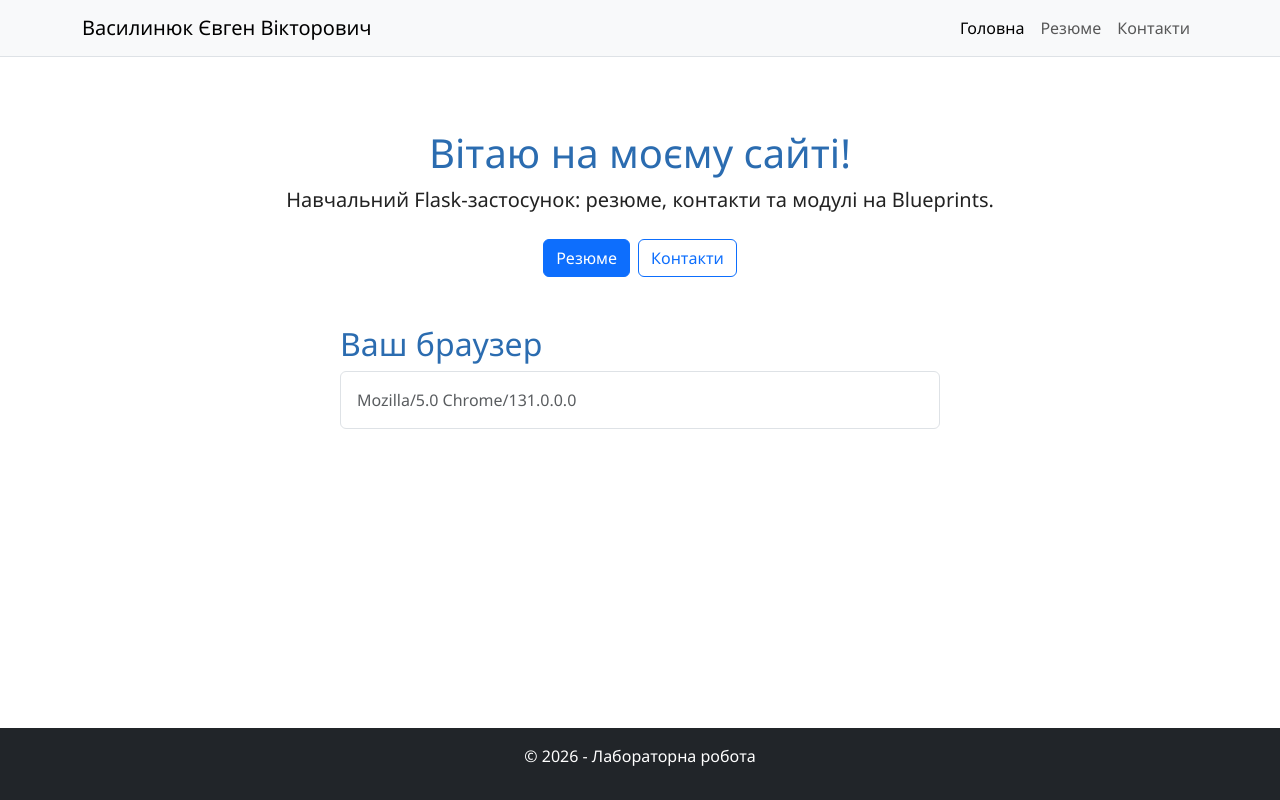
After one commit to yevhen-vasylyniuk/flask-app-lab, a Flask app: page /homepage in a window 1280 px wide. The commit adds this page. Run offline with Flask 3, Linux system fonts and the light colour scheme.

Commit message:
Restructure app into package, add homepage

```diff
--- /dev/null
+++ b/app/__init__.py
@@ -0,0 +1,6 @@
+from flask import Flask
+
+app = Flask(__name__)
+app.config.from_pyfile("../config.py")
+
+from . import views
--- /dev/null
+++ b/app/templates/homepage.html
@@ -0,0 +1,17 @@
+{% extends "base.html" %}
+
+{% block content %}
+<section class="text-center py-5">
+  <h1>Вітаю на моєму сайті!</h1>
+  <p class="lead">Навчальний Flask-застосунок: резюме, контакти та модулі на Blueprints.</p>
+  <div class="d-flex justify-content-center gap-2 mt-4">
+    <a class="btn btn-primary" href="{{ url_for('resume') }}">Резюме</a>
+    <a class="btn btn-outline-primary" href="{{ url_for('contacts') }}">Контакти</a>
+  </div>
+</section>
+
+<section class="mx-auto" style="max-width: 600px;">
+  <h2>Ваш браузер</h2>
+  <p class="text-break text-muted border rounded p-3">{{ agent }}</p>
+</section>
+{% endblock %}
--- a/templates/navbar.html
+++ b/app/templates/navbar.html
@@ -8,6 +8,10 @@
     </button>
     <div class="collapse navbar-collapse" id="mainNav">
       <ul class="navbar-nav ms-auto">
+        <li class="nav-item">
+          <a class="nav-link {% if request.endpoint == 'home' %}active{% endif %}"
+             href="{{ url_for('home') }}">Головна</a>
+        </li>
         <li class="nav-item">
           <a class="nav-link {% if request.endpoint == 'resume' %}active{% endif %}"
              href="{{ url_for('resume') }}">Резюме</a>
--- a/app.py
+++ b/app/views.py
@@ -1,14 +1,23 @@
-from flask import Flask, render_template, request
+from flask import request, render_template
+from . import app
 
-app = Flask(__name__)
 
 @app.route('/')
 def main():
     return render_template('resume.html', title='Резюме')
 
+
+@app.route('/homepage')
+def home():
+    """View for the Home page of your website."""
+    agent = request.user_agent
+    return render_template('homepage.html', title='Головна', agent=agent)
+
+
 @app.route('/resume')
 def resume():
     return render_template('resume.html', title='Резюме')
+
 
 @app.route('/contacts', methods=['GET', 'POST'])
 def contacts():
@@ -17,6 +26,3 @@ def contacts():
         # Заглушка: дані нікуди не надсилаються
         sent = True
     return render_template('contacts.html', title='Контакти', sent=sent)
-
-if __name__ == '__main__':
-    app.run(debug=True)
--- /dev/null
+++ b/config.py
@@ -0,0 +1 @@
+SECRET_KEY = "dev-secret-key"
--- /dev/null
+++ b/run.py
@@ -0,0 +1,4 @@
+from app import app
+
+if __name__ == "__main__":
+    app.run()
```
Also changed, not shown: app/static/css/styles.css (renamed from static/css/styles.css), app/static/images/photo.jpeg (renamed from static/images/photo.jpeg), app/templates/base.html (renamed from templates/base.html), app/templates/contacts.html (renamed from templates/contacts.html), app/templates/footer.html (renamed from templates/footer.html), app/templates/resume.html (renamed from templates/resume.html), 1 other file.
